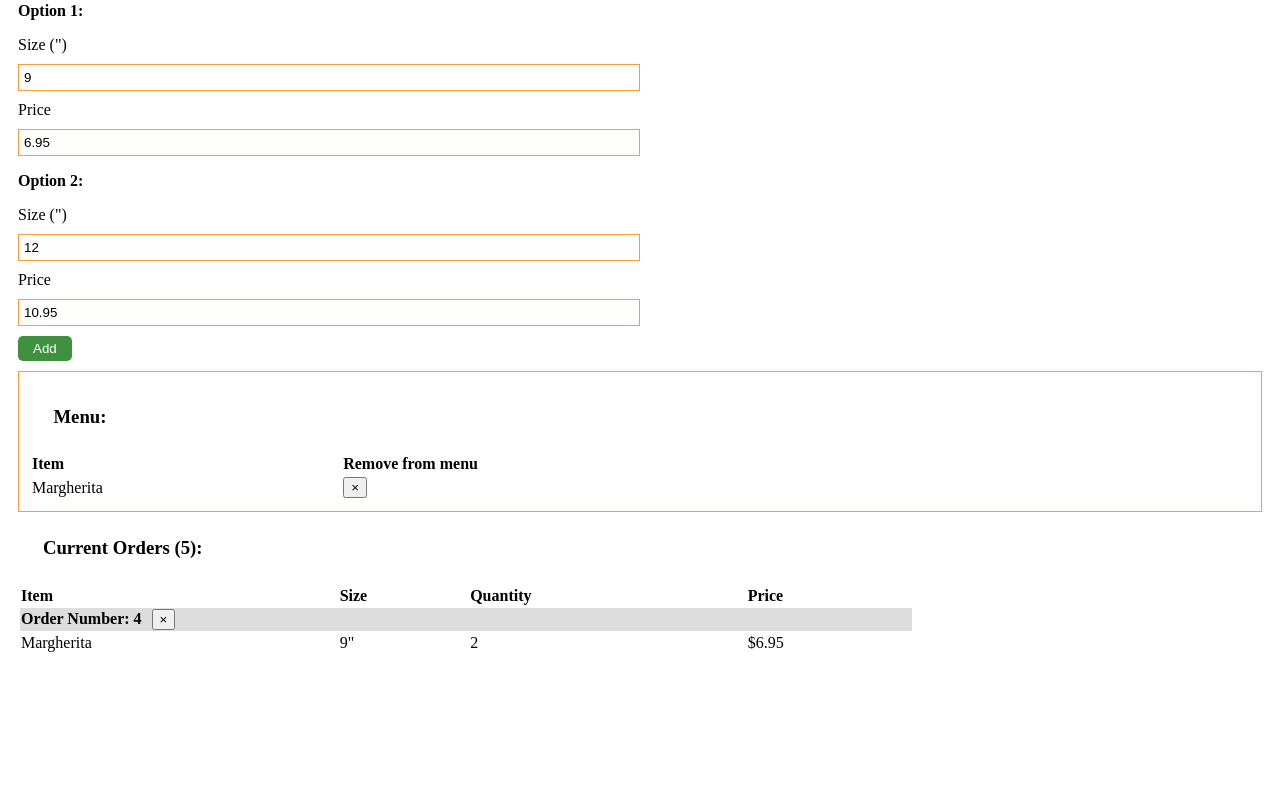
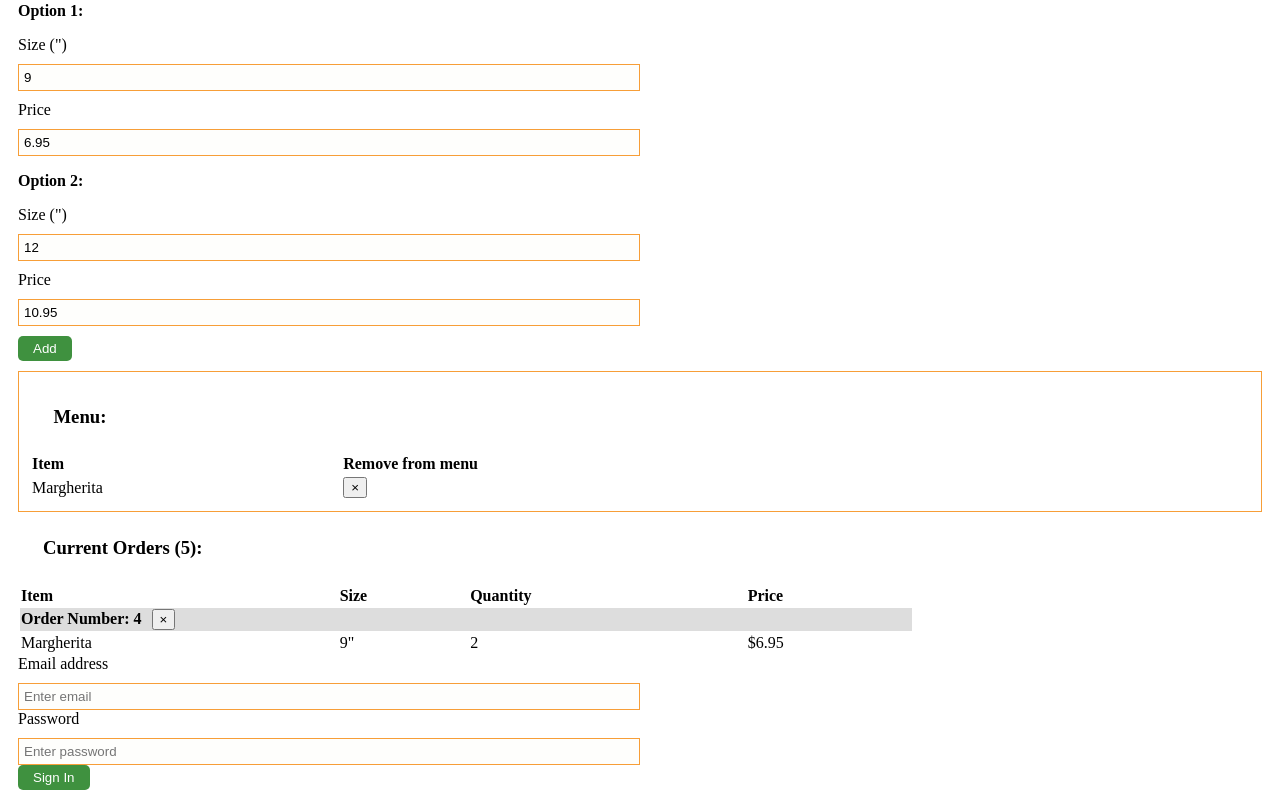
Before and after one commit to kmyles82/Pizza-Planet-2020, a Vue app: page / in a window 1280 px wide. Shown: the part 1082-1882 px from the top of the page. Before the commit the page ends 1747 px from the top, so only its background shows below. Built offline with nearby package versions, Linux system fonts and the light colour scheme.

Commit message:
created Login component

```diff
--- a/src/components/Admin.vue
+++ b/src/components/Admin.vue
@@ -50,16 +50,19 @@
         </tbody>
       </table>
     </div>
+    <Login />
   </div>
 </template>
 
 <script>
 import NewPizza from "@/components/NewPizza";
+import Login from "@/components/Login";
 
 export default {
   name: "admin",
   components: {
-    NewPizza
+    NewPizza,
+    Login
   }
 };
 </script>
--- /dev/null
+++ b/src/components/Login.vue
@@ -0,0 +1,47 @@
+<template>
+  <div class="login_wrapper">
+    <form>
+      <div>
+        <label for="email">Email address</label>
+        <input type="email" id="email" placeholder="Enter email" />
+      </div>
+      <div>
+        <label for="password">Password</label>
+        <input type="password" id="password" placeholder="Enter password" />
+      </div>
+      <button type="button" class="btn_green">Sign In</button>
+    </form>
+  </div>
+</template>
+
+<script>
+export default {
+  name: "login",
+  data() {
+    return {};
+  }
+};
+</script>
+
+<style scoped>
+button {
+  background: rgb(63, 145, 63);
+  color: #fff;
+  padding: 5px 15px;
+  border-radius: 5px;
+  border: none;
+}
+
+label {
+  display: block;
+  margin: 0 0 10px 0;
+}
+
+input{
+  width: 50%;
+  padding: 5px;
+  box-sizing: border-box;
+  background: rgb(254, 254, 252);
+  border: solid 1px #f79e38;
+}
+</style>
```
